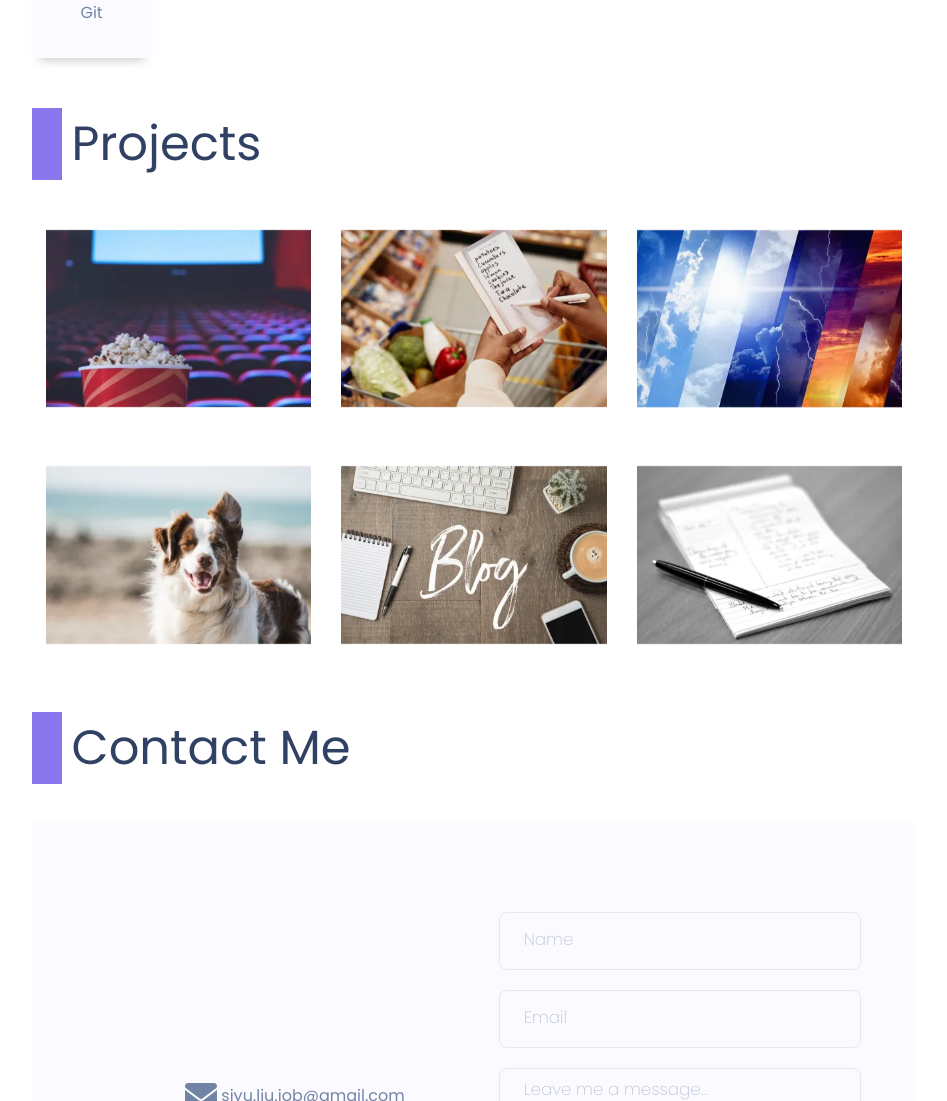
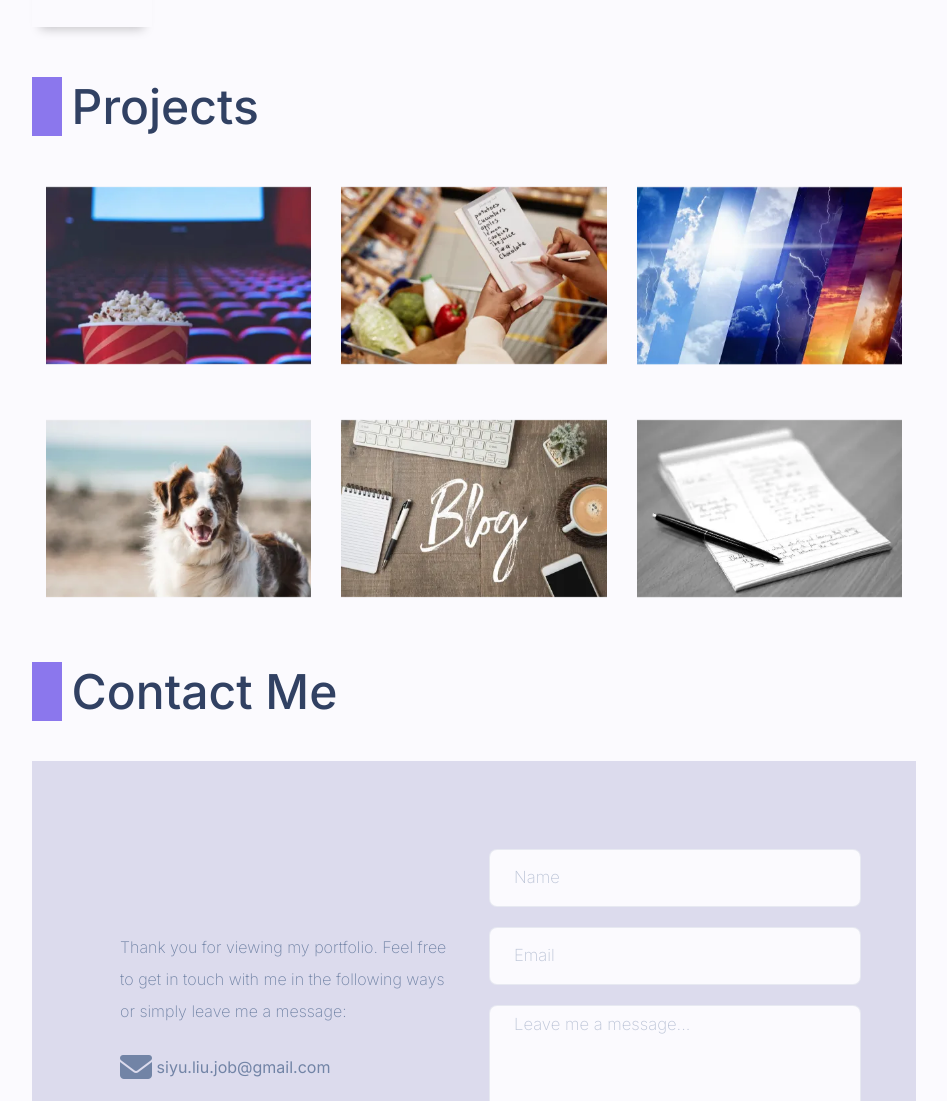
Before and after one commit to gulama2008/nology-projects-Siyu, a plain HTML site: page portfolio-Siyu/index.html in a window 1280 px wide. Shown: the part 1274-2375 px from the top of the page, without its empty margins (166-1113 px from the left). Drawn offline with Linux system fonts and the light colour scheme.

Commit message:
edits styles

```diff
--- a/portfolio-Siyu/index.html
+++ b/portfolio-Siyu/index.html
@@ -5,9 +5,11 @@
     <meta name="viewport" content="width=device-width, initial-scale=1.0">
     <title>Document</title>
     <link rel="stylesheet" href="./styles.css">
+
+    <!-- <link href="https://fonts.googleapis.com/css2?family=Poppins:wght@100;200;400;600&display=swap" rel="stylesheet"> -->
     <link rel="preconnect" href="https://fonts.googleapis.com">
 <link rel="preconnect" href="https://fonts.gstatic.com" crossorigin>
-    <link href="https://fonts.googleapis.com/css2?family=Poppins:wght@100;200;400;600&display=swap" rel="stylesheet">
+<link href="https://fonts.googleapis.com/css2?family=Inter:wght@200;300;400;:500:600&display=swap" rel="stylesheet">
     <script src="https://kit.fontawesome.com/a63a61f3e0.js" crossorigin="anonymous"></script>
 
 </head>
@@ -20,20 +22,7 @@
             </div>
             <nav class="navbar__menu navbar__menu--sm">
                 <div class="navbar__menu__hb"><i class="fa-solid fa-bars fa-xl" style="color: #9481f4;"></i></div>
-            <ul class="navbar__menu__list navbar__menu__list--sm">
-                <li class="navbar__menu__list__item navbar__menu__list--sm__item">
-                    <a class="navbar__menu__list__item__link navbar__menu__list--sm__item__link" href="#aboutMe">About Me</a>
-                </li>
-                <li class="navbar__menu__list__item navbar__menu__list--sm__item">
-                    <a class="navbar__menu__list__item__link navbar__menu__list--sm__item__link" href="#skills">Skills</a>
-                </li>
-                <li class="navbar__menu__list__item navbar__menu__list--sm__item">
-                    <a class="navbar__menu__list__item__link navbar__menu__list--sm__item__link" href="#projects">Projects</a>
-                </li>
-                <li class="navbar__menu__list__item navbar__menu__list--sm__item">
-                    <a class="navbar__menu__list__item__link navbar__menu__list--sm__item__link" href="#contact">Contact</a>
-                </li>
-            </ul>
+
             </nav>
             <nav class="navbar__menu navbar__menu--lg">
                 <ul class="navbar__menu__list navbar__menu__list-lg">
@@ -52,6 +41,20 @@
                 </ul>
             </nav>
         </div>
+        <ul class="navbar__menu__list navbar__menu__list--sm">
+            <li class="navbar__menu__list__item navbar__menu__list--sm__item">
+                <a class="navbar__menu__list__item__link navbar__menu__list--sm__item__link" href="#aboutMe">About Me</a>
+            </li>
+            <li class="navbar__menu__list__item navbar__menu__list--sm__item">
+                <a class="navbar__menu__list__item__link navbar__menu__list--sm__item__link" href="#skills">Skills</a>
+            </li>
+            <li class="navbar__menu__list__item navbar__menu__list--sm__item">
+                <a class="navbar__menu__list__item__link navbar__menu__list--sm__item__link" href="#projects">Projects</a>
+            </li>
+            <li class="navbar__menu__list__item navbar__menu__list--sm__item">
+                <a class="navbar__menu__list__item__link navbar__menu__list--sm__item__link" href="#contact">Contact</a>
+            </li>
+        </ul>
     </header>
 
     <main>
@@ -172,20 +175,26 @@ I enjoy reading, normally spend hours on it everyday. And walking in the park is
         <section class="section section--contact" id="contact">
             <h2 class="section__title section--contact__title">Contact Me</h2>
             <div class="section__content section--contact__content">
-                <ul class="section__content__item section--contact__content__item--list">
+                <div class="section__content__item__list-container section--contact__content__item">
+                    <ul class="section__content__item--list section--contact__content__item--list">
+                        <li class="section__content__item--list--subtitle section--contact__content__item--list--subtitle">Thank you for viewing my portfolio. Feel free to get in touch with me in the following ways or simply leave me a message:</li>
                         <li><a href="mailto: siyu.liu.job@gmail.com" target="_blank"><i class="fa-solid fa-envelope fa-2xl"></i> siyu.liu.job@gmail.com</a></li>
                         <li><a href="https://www.linkedin.com/in/siyu-liu-387804253/" target="_blank"><i class="fa-brands fa-linkedin fa-2xl"></i> Siyu Liu</a></li>
                         <li><a href="https://github.com/gulama2008" target="_blank"><i class="fa-brands fa-github fa-2xl"></i> gulama2008</a></li>
                     </ul>
+                </div>
+                <div class="section__content__item section--contact__content__item">
                     <form class="section__content__item section--contact__content__item--form" action="">
                         <!-- <label for="name">Name</label> -->
                         <input type="text" id="name" placeholder="Name" required>
                         <!-- <label for="email">Email</label> -->
-                    <input type="email" id="email" placeholder="Email">
+                        <input type="email" id="email" placeholder="Email" required>
                         <!-- <label for="message">Message</label> -->
                         <textarea name="message" id="message" name="message" cols="30" rows="10" placeholder="Leave me a message..."></textarea>
                         <button class="btn section__content__item--btn section--contact__content__item--form--btn">Message Me</button>
                     </form>
+                </div>
+
             </div>
         </section>
         </div>
--- a/portfolio-Siyu/partials/_colors.scss
+++ b/portfolio-Siyu/partials/_colors.scss
@@ -3,6 +3,5 @@ $secondary-color:#8b77ed;
 $header-color:#314163;
 $background-color:#fbfafe;
 $placeholder-color:#bdc5d7;
-$border-end-color:#c5c0e9;
-$border-mid-color:#dcdbed;
+$contact-color:#dcdbed;
 $menu-color:#a7b0c9;
--- a/portfolio-Siyu/partials/_mixins.scss
+++ b/portfolio-Siyu/partials/_mixins.scss
@@ -8,7 +8,7 @@
     align-items: $align-items;
 }
 
-@mixin typography($font-size:14px,$color:#737373,$font-weight:400){
+@mixin typography($font-size:15px,$color:#737373,$font-weight:200){
     font-size: $font-size;
     color:$color;
     font-weight: $font-weight;
@@ -85,7 +85,7 @@
 @mixin list{
     list-style: none;
         li{
-            margin:25px;
+            margin-bottom:30px;
             a{
                 text-decoration: none;
             }
--- a/portfolio-Siyu/script.js
+++ b/portfolio-Siyu/script.js
@@ -1,23 +1,46 @@
 const menuIcon = document.querySelector(".navbar__menu__hb");
 const menu = document.querySelector('.navbar__menu__list--sm');
 const body = document.querySelector('body');
+const aboutMe = document.querySelector(".section--about-me");
 const sections = document.querySelectorAll("section");
+const messageBtn = document.querySelector(
+  ".section--contact__content__item--form--btn"
+);
 let isMenuOpen = false;
 
 function clickOnMenuIcon() {
   isMenuOpen = !isMenuOpen;
   if (isMenuOpen) {
     menu.style.display = 'block';
+    aboutMe.style.marginTop='280px';
   } else {
     menu.style.display = 'none';
+    aboutMe.style.marginTop = "80px";
   }
 }
-menuIcon.addEventListener('click',clickOnMenuIcon)
+menuIcon.addEventListener('click', clickOnMenuIcon)
+
+function resizeWindow() {
+  console.log(window.innerWidth);
+  if (window.innerWidth > 768) {
+    menu.style.display = 'none';
+    aboutMe.style.marginTop = "80px";
+  }
+}
+window.addEventListener('resize', resizeWindow)
 
 // function clickOnPage() {
 //   menu.style.display = 'none';
 // }
 // body.addEventListener('click', clickOnPage);
+function sendMessage(event) {
+  event.preventDefault();
+  alert(
+    "Thank you for sending me a message. I will get in touch with you as soon as possible."
+  );
+
+}
+messageBtn.addEventListener('click', sendMessage)
 
 sections.forEach((section) => {
     section.classList.add('loadin')
--- a/portfolio-Siyu/styles.scss
+++ b/portfolio-Siyu/styles.scss
@@ -4,8 +4,12 @@
 *{
     // margin: 0px;
     // padding: 0px;
-    font-family: 'Poppins', sans-serif;
+    font-family: 'Inter', sans-serif;
     color: colors.$main-color;
+
+}
+main{
+    background-color: colors.$background-color;
 }
 
 .loadin {
@@ -23,10 +27,13 @@
 header{
     position: fixed;
     top: 0px;
+    left: 0px;
     z-index: 9999;
     background-color: white;
     width: 100%;
     height: 80px;
+    margin-bottom: 0px;
+    box-shadow: 0 2px 5px 0 rgba(0,0,0,0.16);
 }
 .navbar{
     @include mixins.flex(row,space-between);
@@ -85,35 +92,47 @@ header{
                 padding: 5px;
                 cursor: pointer;
             }
-            &__list{
+        }
+    }
+}
+.navbar__menu__list--sm{
+    @include mixins.sm-md-screen{
         display: none;
-                position: fixed;
-                top: 40px;
-                right: 30px;
-                padding-right: 20px;
-                background-color: colors.$menu-color;
-                @include mixins.list;
+        margin-top: 0px;
+        padding-bottom: 10px;
+        padding-right: 50px;
+        background-color: white;
+        transition-property: display;
+        transition-duration: 2s;
+        transition-delay: 1s;
+        // @include mixins.list;
         &__item{
+            text-align: right;
+            list-style: none;
+            // margin-top: 0px;
+            margin-bottom: 20px;
             :hover{
                 color: colors.$main-color;
             }
             &__link{
                 text-decoration: none;
-                        color: white;
+                color:colors.$secondary-color ;
                 white-space: nowrap;
             }
         }
     }
+    @include mixins.lg-screen{
+        display: none;
     }
 }
-}
+
 
 .section--about-me{
     background-color: colors.$background-color;
     margin-top: 80px;
     &__text{
             &--title{
-                margin-bottom: 0px;
+                margin-bottom: 10px;
                 @include mixins.typography(14px,colors.$secondary-color,300);
             }
             &--name{
@@ -140,11 +159,10 @@ header{
         background-color: colors.$background-color;
         &__text{
             width: 50%;
-            height: 70%;
             padding: 5%;
             &--content{
-                @include mixins.typography(14px,colors.$main-color,400);
-                line-height: 1.75em;
+                @include mixins.typography(15px,colors.$main-color,200);
+                line-height: 1.75;
             }
         }
     }
@@ -155,7 +173,8 @@ header{
         padding:5%;
         &__text{
             &--content{
-                @include mixins.typography(12px,colors.$main-color,400);
+                @include mixins.typography(14px,colors.$main-color,300);
+                line-height: 2;
             }
         }
 
@@ -272,14 +291,22 @@ header{
             padding: 10%;
             @include mixins.flex(row,center);
             flex-wrap: nowrap;
-            background-color: colors.$background-color;
+            background-color: colors.$contact-color;
             &__item{
+                width: 50%;
                 &--list{
-                    width: 45%;
+                    width: 100%;
+                    padding-left: 0px;
                     @include mixins.list;
+
+                    &--subtitle{
+                        @include mixins.typography(1.125,colors.$main-color,200);
+                        line-height: 2;
+                        margin-top: 0px;
+                    }
                 }
                 &--form{
-                    width: 48%;
+                    width: 100%;
                     @include mixins.flex(column,flex-start,flex-start);
                     gap: 20px;
                     input{
@@ -297,16 +324,20 @@ header{
     }
 
     @include mixins.sm-md-screen{
-        padding: 0px;
-        padding-bottom: 5%;
+        padding: 5%;
+        // padding-bottom: 5%;
         background-color: colors.$background-color;
         &__content{
-
-            width: 100%;
             &__item{
+                width: 95%;
                 &--list{
                     padding: 0px;
                     @include mixins.list;
+                    &--subtitle{
+                        @include mixins.typography(1.125,colors.$main-color,200);
+                        line-height: 2;
+                        margin-top: 0px;
+                    }
                 }
                 &--form{
                     @include mixins.flex(column,flex-start,flex-start);
@@ -325,3 +356,7 @@ header{
         }
     }
 }
+
+// .section__content__item__list-container{
+//     @include mixins.flex(column,flex-start,flex-start);
+// }
```
Also changed, not shown: portfolio-Siyu/styles.css, 1 other file. Lines whose indentation alone changed are shown as unchanged.
